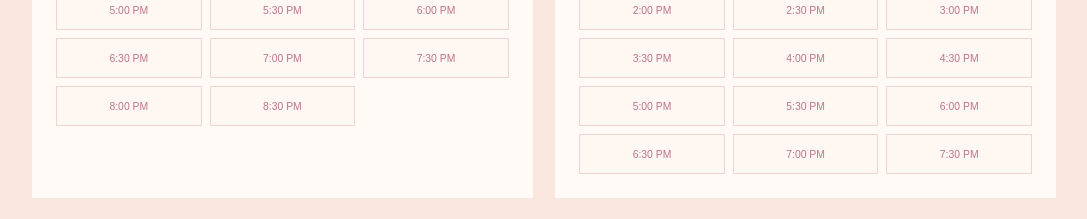
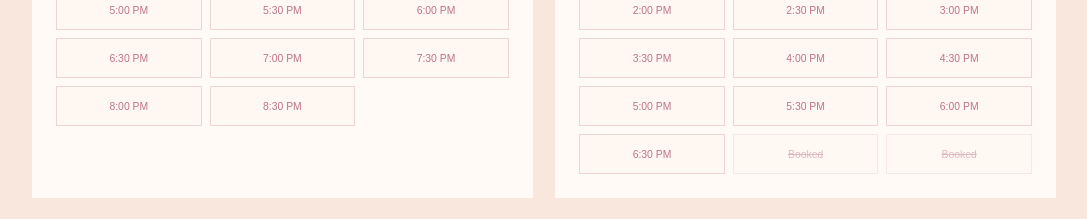
Before and after one commit to Mila1980/FAITHDANCE, a Next.js app: page /book in a window 1280 px wide. Shown: the part 1780-1999 px from the top of the page, without its empty margins (96-1183 px from the left). Built offline with nearby package versions, Linux system fonts and the light colour scheme; no server answers.

Commit message:
Block Sunday 7:00 and 7:30 booked slots

```diff
--- a/src/components/booking-slot-picker.tsx
+++ b/src/components/booking-slot-picker.tsx
@@ -3,6 +3,8 @@
 import { FormEvent, useEffect, useMemo, useState } from "react";
 
 type Slot = { key: string; label: string };
+
+const reservedSlots = new Set(["2026-09-06T19:00", "2026-09-06T19:30"]);
 
 const privatePaymentUrls: Record<string, Record<number, string>> = {
   "zoom-one": {
@@ -64,7 +66,7 @@ export function BookingSlotPicker() {
   const selectedKeys = useMemo(() => new Set(selected.map((slot) => slot.key)), [selected]);
 
   function toggleSlot(slot: Slot) {
-    if (booked.includes(slot.key)) return;
+    if (reservedSlots.has(slot.key) || booked.includes(slot.key)) return;
     setStatus("");
     setSelected((current) => {
       if (current.some((item) => item.key === slot.key)) {
@@ -143,7 +145,7 @@ export function BookingSlotPicker() {
                   const key = slotKey(day.date, time);
                   const slot = { key, label: `${day.label} · ${time}` };
                   const isSelected = selectedKeys.has(key);
-                  const isBooked = booked.includes(key);
+                  const isBooked = reservedSlots.has(key) || booked.includes(key);
                   return (
                     <button
                       type="button"
```
